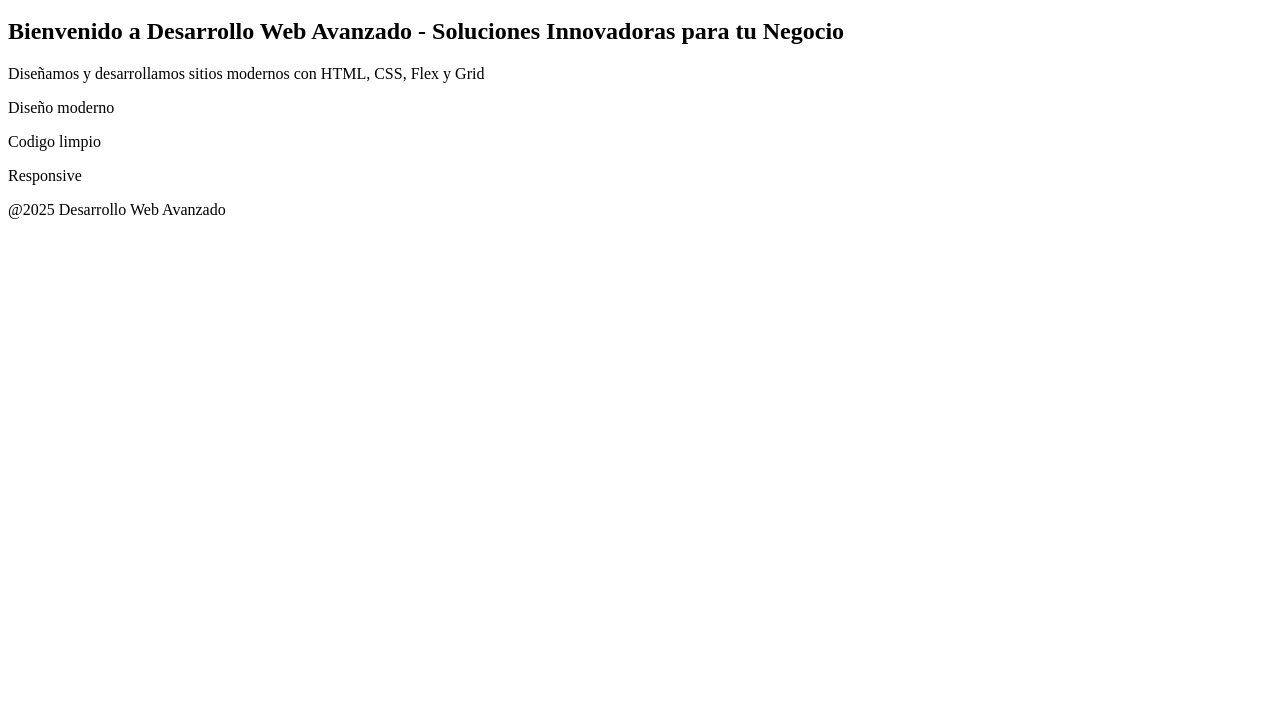
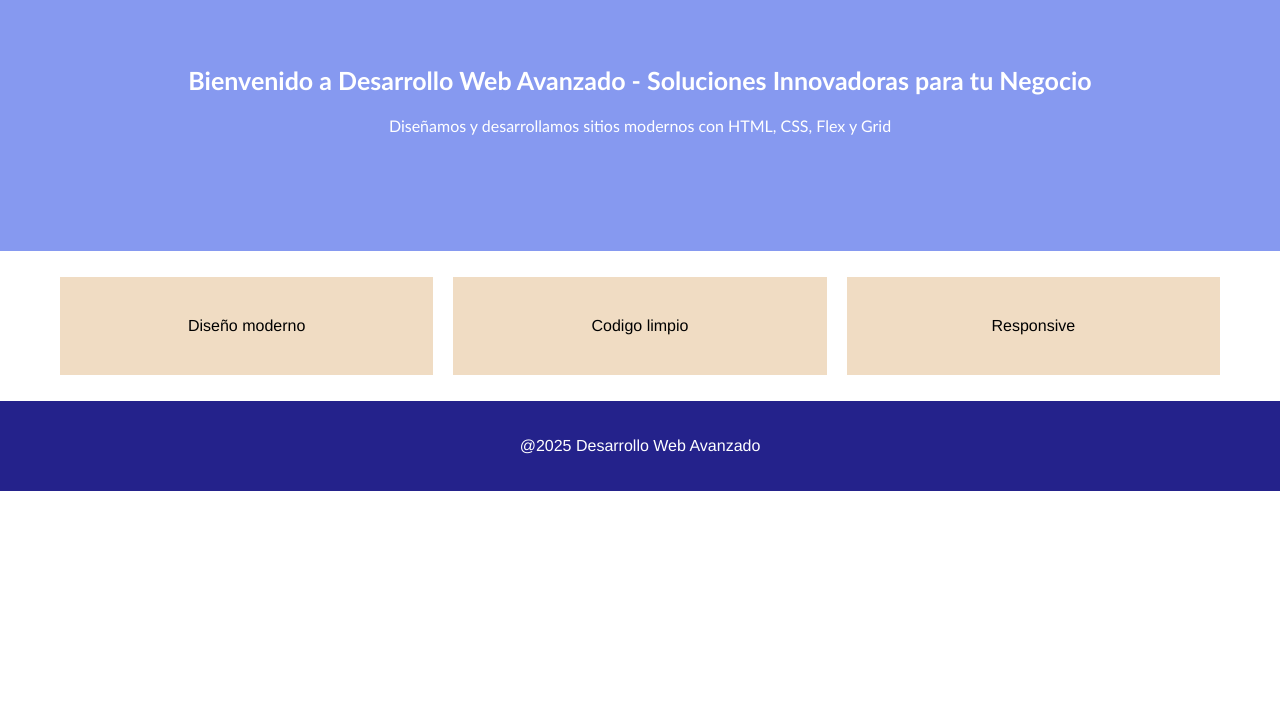
Before and after one commit to soyluisypunto/Laboratorio10-IDWEB, a plain HTML site: page sitio-web/c/index.html in a window 1280 px wide. Shown: the part 99-800 px from the top of the page. Drawn offline with Linux system fonts and the light colour scheme.

Commit message:
Agregando el diseño a la pagina index.html

```diff
--- a/sitio-web/c/css/estilos.css
+++ b/sitio-web/c/css/estilos.css
@@ -2,9 +2,10 @@
     display: grid;
     grid-template-areas:"navegador"
                         "cuerpo"
+                        "bloques"
                         "pie-de-pagina";
     grid-template-columns: auto;
-    grid-template-rows: 2fr 8fr 4fr;
+    grid-template-rows: 2fr 8fr 4fr 2fr;
 }
 nav {
     grid-area: navegador;
@@ -12,8 +13,7 @@ nav {
     align-items: center;
     justify-content: center;
     background-color: rgb(0, 96, 134);
-    padding: 30px;
-    margin: 5px;
+    padding: 7px;
 }
 nav a{
     text-decoration: none;
@@ -24,6 +24,50 @@ nav a{
     padding-right: 2.5px;
 }
 
-.cuerpo.pagina{
-    grid
+.cuerpo-pagina {
+    grid-area: cuerpo;
+    background-color: rgb(134, 153, 240);
+    padding: 100px;
 }
+.cuerpo-pagina h1, p{
+    color:white;
+    text-align: center;
+    font-family: 'Gill Sans',
+    'Gill Sans MT', Calibri, 'Trebuchet MS', sans-serif;
+}
+.cuerpo-pagina h1 {
+    font-size: 25px;
+}
+#bloque-flex{
+    grid-area: bloques;
+    padding: 50px;
+    display: flex;
+    align-items: center;
+    justify-content: center;
+    height: 50px;
+}
+.bloque{
+    font-family: 'Franklin Gothic Medium', 'Arial Narrow', Arial, sans-serif;
+    flex:1;
+    color:black;
+    background-color: rgb(240, 220, 195);
+    padding: 40px  ;
+    margin:10px;
+    text-align: center;
+}
+footer{
+    grid-area: pie-de-pagina;
+    background-color: rgb(36, 34, 139);
+    height: 90px;
+    justify-content: center;
+    align-items: center;
+    display: flex;
+}
+footer p{
+    font-family: 'Franklin Gothic Medium', 'Arial Narrow', Arial, sans-serif;
+    text-align: center;
+}
+body{
+    margin: 0;
+    padding: 0;
+}
```
